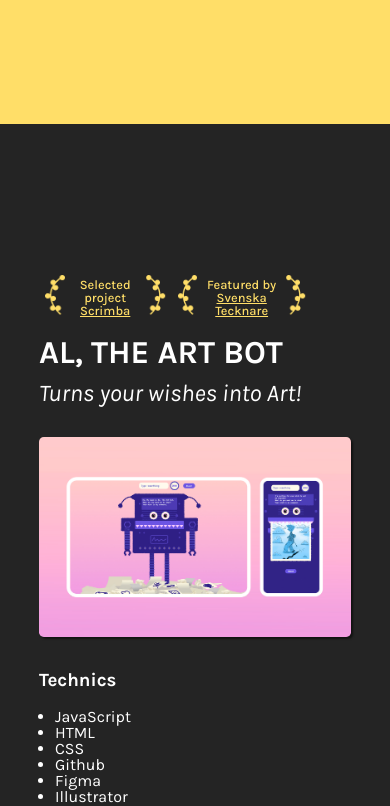
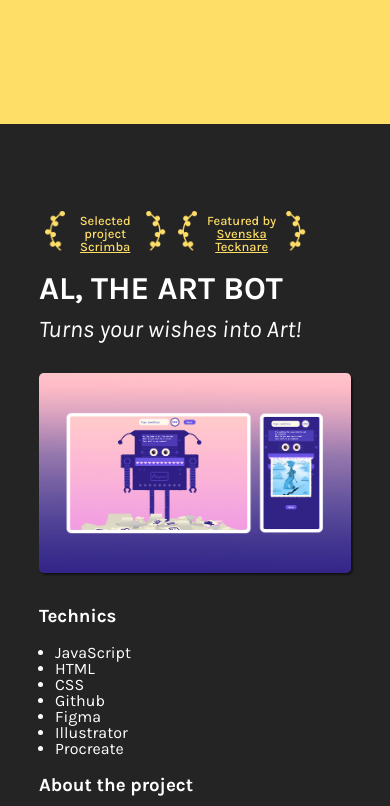
Before and after one commit to ElinMolander/PortfolioSite, a React (Vite) app: page / in a window 390 px wide. Shown: the part 720-1526 px from the top of the page. Built offline with nearby package versions, Linux system fonts and the light colour scheme.

Commit message:
favicon-eye fixed scroll-margin

```diff
--- a/src/components/About.jsx
+++ b/src/components/About.jsx
@@ -19,7 +19,7 @@ function handleContactButton(){
                 <div>
                      <div className="tech-row">
                         <h5>Tech</h5>
-                        <p> HTML, CSS, Flexbox, JavaScript ES6, JSX, React, React Hooks, Node.js, Web Accessibly,
+                        <p> HTML, CSS, SCSS, Flexbox, JavaScript ES6, JSX, React, React Hooks, Node.js, Web Accessibly,
                              API:s, Github, Figma, Photoshop, Illustrator, After effects, Blender, Unity. </p>
                     </div>
                     <div className="about-rows">
--- a/src/components/about.scss
+++ b/src/components/about.scss
@@ -3,7 +3,8 @@
 .about-section {
     background: $primary-colorBlack;
     height: auto;
-    color:$secondary-colorWhite ;
+    color:$secondary-colorWhite;
+    scroll-margin-top: 8rem;
 }
 
 .about-content {
--- a/src/css/media.css
+++ b/src/css/media.css
@@ -3,7 +3,6 @@
 @media only screen and (max-width: 760px) {
 
     .workSection {
-      scroll-margin-top: 100px;
       width: 80%;
     }
 
@@ -30,12 +29,12 @@
       align-self: flex-start;
     }
 
-
     .projectImg {
       max-height: 200px;
       max-width: 100%;
       margin: 0;
     }
+
     .twig {
       max-width: 1.5em;
     }
@@ -49,7 +48,6 @@
     }
 
     .portrait {
-
       margin: 0;
     }
 
@@ -58,17 +56,19 @@
       margin:  0 .5em 0 0;
     }
 
-    .about-content  h1{
+    .about-content  h1 {
       margin: 1em 0 .5em 0;
     }
-
+    .tech-row p {
+      font-size: .9em;
+    }
 
   }
 
 
   @media only screen and (max-width: 1000px){
     .workSection {
-        scroll-margin-top: 20px;
+        scroll-margin-top: 3rem;
 
     }
     .content-workSection {
@@ -81,14 +81,10 @@
         margin: .5em 1em 0 0;
 
     }
-    /* .bread-texts {
 
-        width: 100%;
-    }
-     */
     .projectImg {
-        min-height: 200px;
-        max-width: 100%;
+      min-height: 200px;
+      max-width: 100%;
     }
 
     .align-hedline {
--- a/src/css/work.scss
+++ b/src/css/work.scss
@@ -31,10 +31,11 @@
   .workSection {
     display: flex;
     flex-direction: column;
-    margin: 4em auto;
+    margin: 0 auto;
     width: 70vw;
     height:auto;
-    padding: 4em 0;
+    padding: 4rem 0 8rem 0;
+    scroll-margin-top: 8rem;
   }
 
 
```
Also changed, not shown: public/favicon.png, src/assets/SimpleMocupArtBot.jpg.
